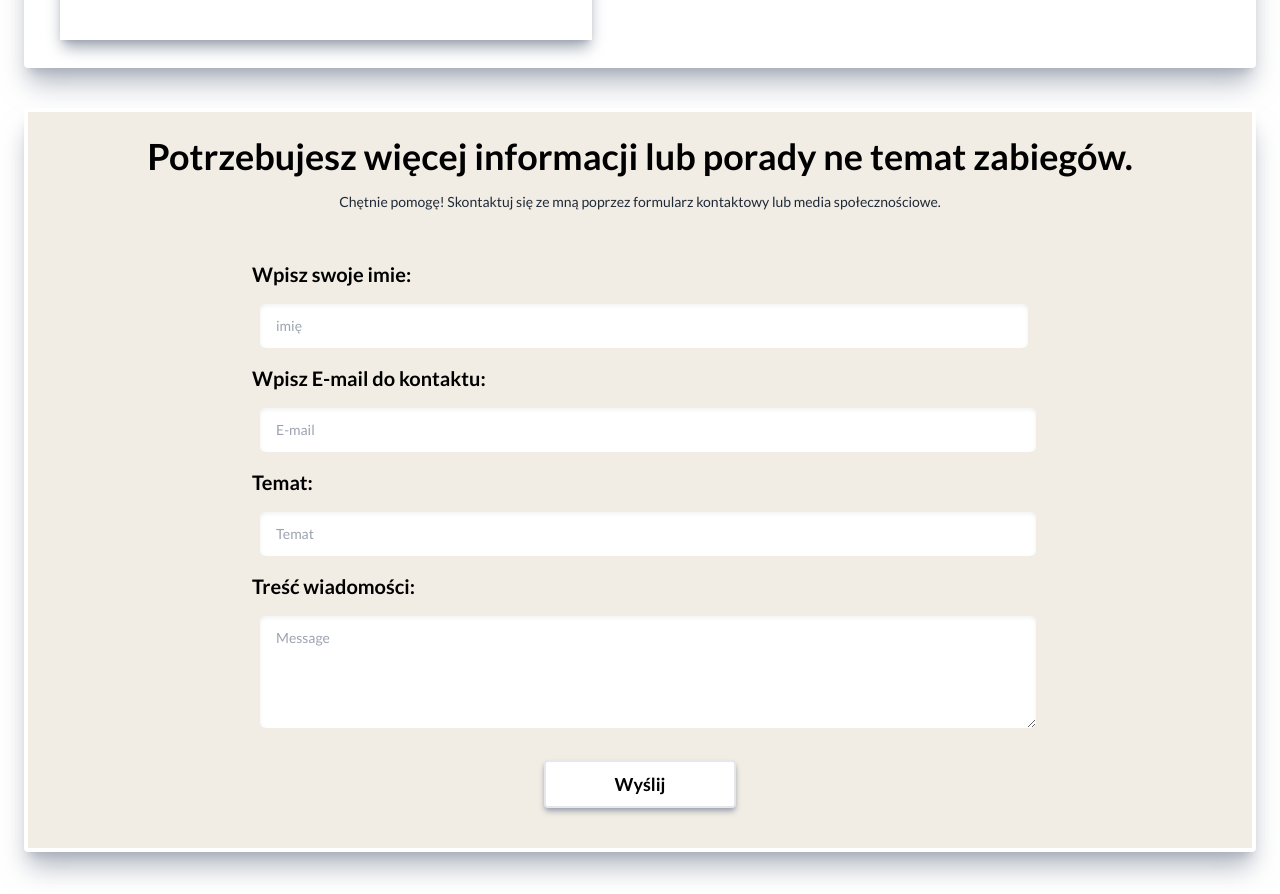
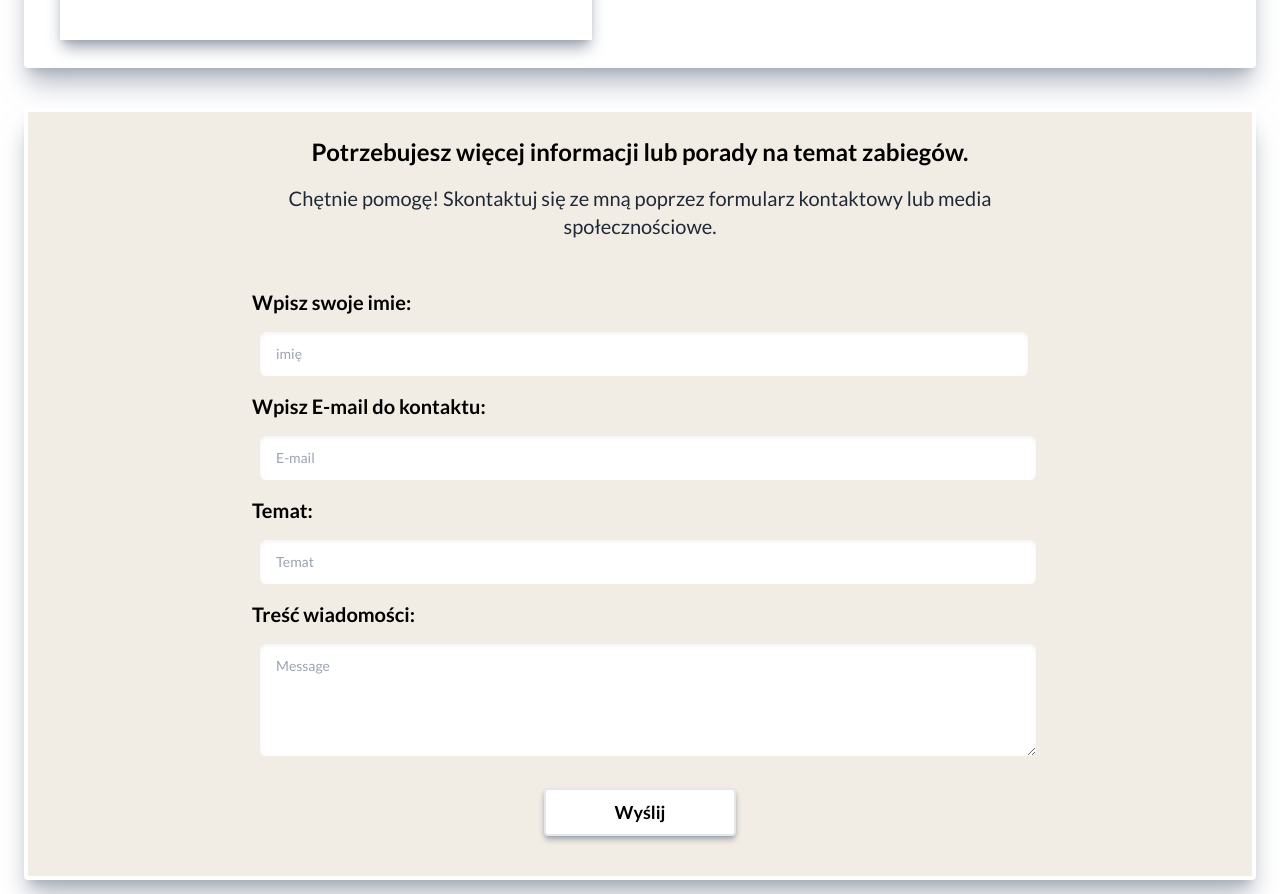
Before and after one commit to PiotrRegulski/stan-relaksu, a Next.js app: page / in a window 1280 px wide. Shown: the part 5020-5914 px from the top of the page. Built offline with nearby package versions, Linux system fonts and the light colour scheme; grey boxes are pictures that could not be loaded.

Commit message:
changed margins

```diff
--- a/src/components/contact/ContactForm.tsx
+++ b/src/components/contact/ContactForm.tsx
@@ -104,10 +104,10 @@ const ContactForm = () => {
 
   return (
     <div className=" flex flex-col justify-center  px-2 pb-10 shadow-xl rounded border-4 border-white  shadow-gray-400/75 bg-secondary sm:mx-2 lg:my-6 md:mx-0 ">
-      <h3 className=" text-2xl lg:text-4xl font-bold mt-6 text-center text-black ">
-        Potrzebujesz więcej informacji lub porady ne temat zabiegów.
+      <h3 className="lg:mx-64 text-2xl lg:text-2xl font-bold mt-6 text-center text-black ">
+        Potrzebujesz więcej informacji lub porady na temat zabiegów.
       </h3>
-      <p className="text-sm text-gray-800 mt-4 text-center">
+      <p className="text-sm lg:mx-48 lg:text-xl text-gray-800 mt-4 text-center">
       Chętnie pomogę! Skontaktuj się ze mną poprzez formularz kontaktowy lub media społecznościowe.
       </p>
 
```
